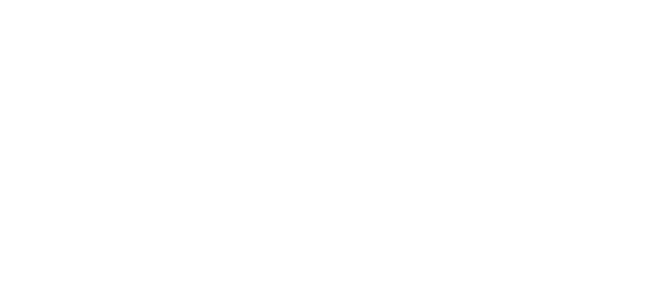
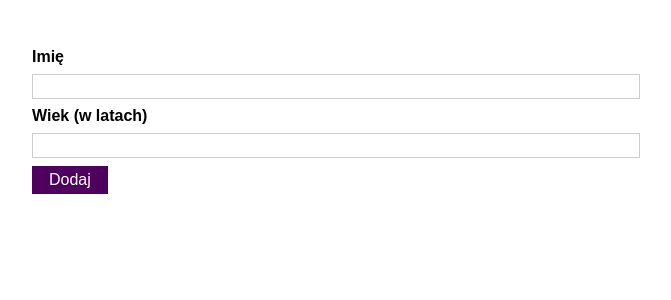
Before and after one commit to Kajeloki/Czwarty_projekt_react, a React (Create React App) app: page / in a window 1280 px wide. Shown: the top 300 px of the page, without its empty margins (304-975 px from the left). Built offline with nearby package versions, Linux system fonts and the light colour scheme.

Commit message:
Podstawa strony diy

```diff
--- a/src/App.js
+++ b/src/App.js
@@ -1,10 +1,23 @@
-import React from 'react';
+import React, { useState } from 'react';
+import UserForm from './components/UserForm/UserForm';
+import UserList from './components/UserList/UserList';
 
+const users = [];
+function App() {
 
-function App() {
+  const [enteredUser, setEnteredUser] = useState(users);
+  console.log(enteredUser);
+  const AddUser = (newUser) => {
+    // setEnteredUser(prevUser => {
+    //   return [newUser, ...enteredUser];
+    // })
+    setEnteredUser([newUser, ...enteredUser]);
+
+  };
   return (
     <div>
-
+      <UserForm onAddUser={AddUser} />
+      <UserList newUserElement={enteredUser} />
     </div>
   );
 }
--- /dev/null
+++ b/src/components/UserForm/UserForm.css
@@ -0,0 +1,45 @@
+.input {
+    margin: 2rem auto;
+    padding: 1rem;
+    width: 90%;
+    max-width: 40rem;
+  }
+
+  .input label {
+    display: block;
+    font-weight: bold;
+    margin-bottom: 0.5rem;
+  }
+
+  .input input {
+    font: inherit;
+    display: block;
+    width: 100%;
+    border: 1px solid #ccc;
+    padding: 0.15rem;
+    margin-bottom: 0.5rem;
+  }
+
+  .input input:focus {
+    outline: none;
+    border-color: #4f005f;
+  }
+
+  .button {
+    font: inherit;
+    border: 1px solid #4f005f;
+    background: #4f005f;
+    color: white;
+    padding: 0.25rem 1rem;
+    cursor: pointer;
+  }
+
+  .button:hover,
+  .button:active {
+    background: #741188;
+    border-color: #741188;
+  }
+
+  .button:focus {
+    outline: none;
+  }
--- /dev/null
+++ b/src/components/UserForm/UserForm.js
@@ -0,0 +1,43 @@
+import React, {useState} from "react"
+import './UserForm.css';
+
+const UserForm = (props) =>{
+    const [enteredName, setEnteredName]=useState('');
+    const [enteredAge, setEnteredAge]=useState('');
+    const id=Math.random().toString();
+
+const NameChangeHandler = (event) =>
+{
+    setEnteredName(event.target.value);
+}
+
+const AgeChangeHandler = (event) =>
+{
+    setEnteredAge(event.target.value);
+}
+
+const enteredData={
+    key: Math.random().toString() ,
+    enteredName,
+    enteredAge
+}
+const SubmitHandler = (event) =>{
+event.preventDefault();
+//console.log(enteredData);
+props.onAddUser(enteredData);
+//console.log(enteredData);
+setEnteredName('');
+setEnteredAge('');
+}
+
+return <div>
+    <form className="input">
+        <label>Imię</label>
+        <input type='text' onChange={NameChangeHandler} value={enteredName}></input>
+        <label>Wiek (w latach)</label>
+        <input type='number' onChange={AgeChangeHandler} value={enteredAge}></input>
+        <button type='submit' onClick={SubmitHandler} className="button">Dodaj</button>
+    </form>
+</div>
+}
+export default UserForm;
--- /dev/null
+++ b/src/components/UserList/User.js
@@ -0,0 +1,6 @@
+const User = (props) =>{
+return <div>
+    <li>{props.name}, {props.age} lat</li>
+</div>
+}
+export default User;
--- /dev/null
+++ b/src/components/UserList/UserList.css
@@ -0,0 +1,16 @@
+.users {
+    margin: 2rem auto;
+    width: 90%;
+    max-width: 40rem;
+  }
+
+  .users ul {
+    list-style: none;
+    padding: 1rem;
+  }
+
+  .users li {
+    border: 1px solid #ccc;
+    margin: 0.5rem 0;
+    padding: 0.5rem;
+  }
--- /dev/null
+++ b/src/components/UserList/UserList.js
@@ -0,0 +1,14 @@
+import User from "./User";
+
+const UserList = (props) =>{
+return <div className="users">
+    <ul>
+    {props.newUserElement.map(guy =>
+
+        <User name={guy.enteredName} age={guy.enteredAge} key={guy.key}/>
+    )}
+    </ul>
+
+</div>
+}
+export default UserList;
```
